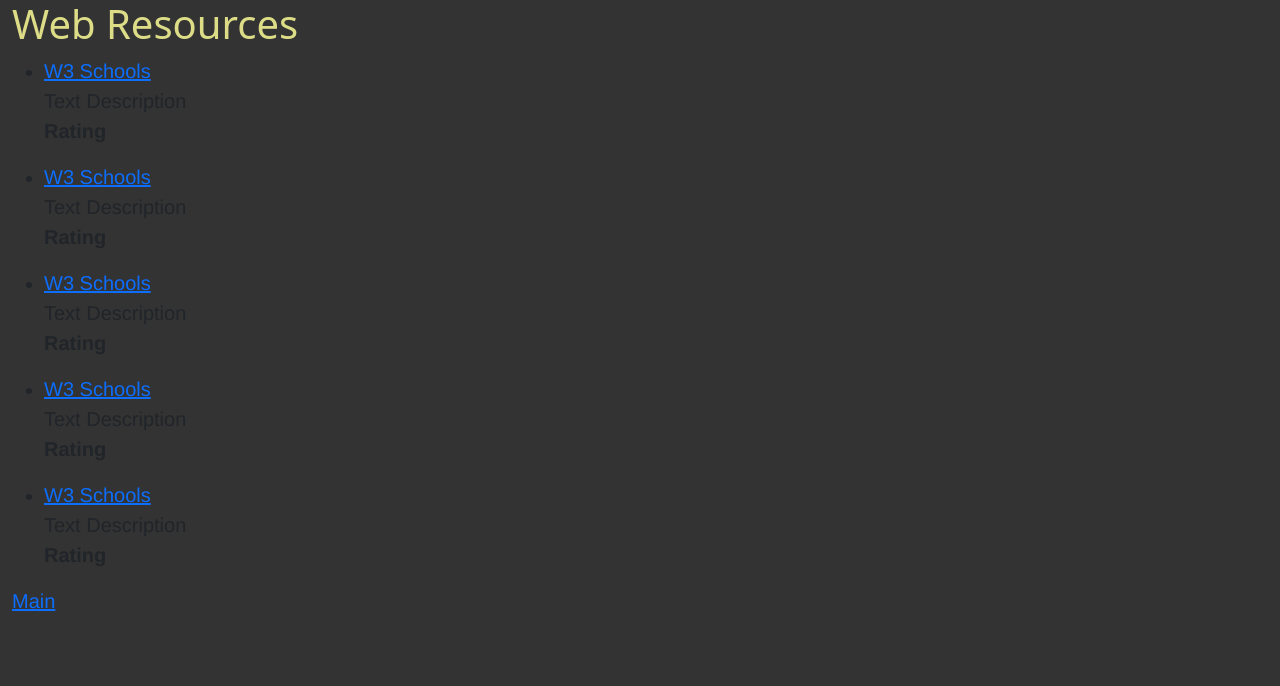
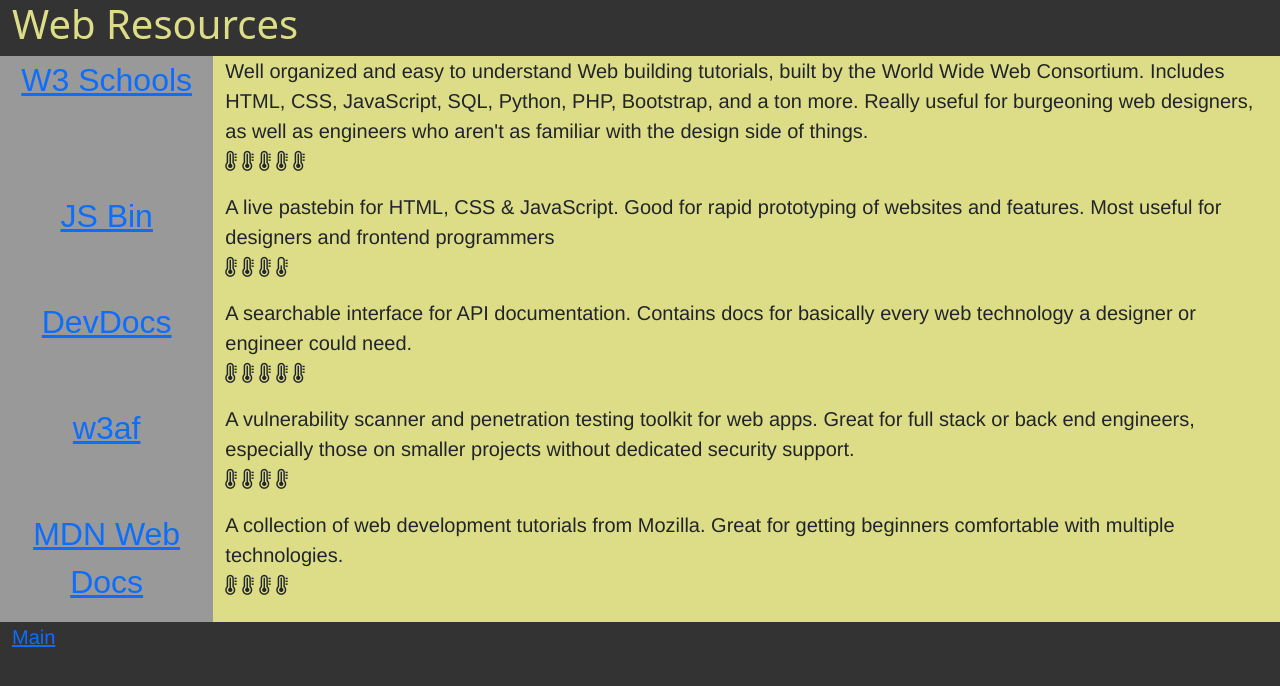
Before and after one commit to jraobc/Webroot, a plain HTML site: page html/webresources.html in a window 1280 px wide. Drawn offline with nearby package versions, Linux system fonts and the light colour scheme.

Commit message:
Adds links and descriptions to web resources page.

```diff
--- a/css/style.css
+++ b/css/style.css
@@ -1,5 +1,6 @@
 @charset "UTF-8";
 @import "https://cdn.jsdelivr.net/npm/bootstrap@5.0.2/dist/css/bootstrap.min.css";
+@import "https://cdnjs.cloudflare.com/ajax/libs/font-awesome/4.7.0/css/font-awesome.min.css";
 
 body {
     background-color: #333333;
@@ -27,3 +28,9 @@ h1 {
     height:250px;
     float:left;
 }
+
+.resourcelink {
+    text-align: center;
+    font-family: hevetica, sans-serif;
+    font-size: xx-large;
+}
--- a/html/webresources.html
+++ b/html/webresources.html
@@ -7,8 +7,8 @@
     <meta name="viewport" content="width=device-width, initial-scale=1">
 
     <!--Optional meta tags-->
-    <meta name="keywords" content="search terms go here">
-    <meta name="description" content="description dislayed in search engine results">
+    <meta name="keywords" content="Full stack web application resources">
+    <meta name="description" content="Useful resources for full stack engineers">
     <meta name="author" content="Joshua Rao">
 
     <!-- CSS -->
@@ -17,23 +17,45 @@
 <body>
     <div class="container-fluid" style="border:none;">
         <h1>Web Resources</h1>
-        <ul>
-            <li><p><a href="http://w3schools.com">W3 Schools</a><br>
-            Text Description<br>
-            <strong>Rating</strong></p></li>
-            <li><p><a href="http://w3schools.com">W3 Schools</a><br>
-                Text Description<br>
-                <strong>Rating</strong></p></li>
-            <li><p><a href="http://w3schools.com">W3 Schools</a><br>
-                Text Description<br>
-                <strong>Rating</strong></p></li>
-            <li><p><a href="http://w3schools.com">W3 Schools</a><br>
-                Text Description<br>
-                <strong>Rating</strong></p></li>
-            <li><p><a href="http://w3schools.com">W3 Schools</a><br>
-                Text Description<br>
-                <strong>Rating</strong></p></li>
-        </ul>
+
+        <div class="row">
+            <div id="left-col" class="col-sm-2" style="border:none;">
+                <p class="resourcelink"><a href="http://w3schools.com">W3 Schools</a></p></div>
+            <div id="right-col" class="col-sm-10" style="border:none;">
+                <p>Well organized and easy to understand Web building tutorials, built by the World Wide Web Consortium. Includes HTML, CSS, JavaScript, SQL, Python, PHP, Bootstrap, and a ton more.
+                    Really useful for burgeoning web designers, as well as engineers who aren't as familiar with the design side of things.<br>
+                    <i class="fa fa-thermometer-full"></i> <i class="fa fa-thermometer-full"></i> <i class="fa fa-thermometer-full"></i> <i class="fa fa-thermometer-full"></i> <i class="fa fa-thermometer-full"></i> </p></div>
+            </div>
+        <div class="row">
+            <div id="left-col" class="col-sm-2" style="border:none;">
+                <p class="resourcelink"><a href="https://jsbin.com">JS Bin</a></p></div>
+            <div id="right-col" class="col-sm-10" style="border:none;">
+                <p>A live pastebin for HTML, CSS & JavaScript. Good for rapid prototyping of websites and features. Most useful for designers and frontend programmers<br>
+                    <i class="fa fa-thermometer-full"></i> <i class="fa fa-thermometer-full"></i> <i class="fa fa-thermometer-full"></i> <i class="fa fa-thermometer-half"></i> </p></div>
+            </div>
+        <div class="row">
+            <div id="left-col" class="col-sm-2" style="border:none;">
+                <p class="resourcelink"><a href="https://devdocs.io/">DevDocs</a></p></div>
+            <div id="right-col" class="col-sm-10" style="border:none;">
+                <p>A searchable interface for API documentation. Contains docs for basically every web technology a designer or engineer could need.<br>
+                <i class="fa fa-thermometer-full"></i> <i class="fa fa-thermometer-full"></i> <i class="fa fa-thermometer-full"></i> <i class="fa fa-thermometer-full"></i> <i class="fa fa-thermometer-full"></i></p></div>
+            </div>
+        <div class="row">
+            <div id="left-col" class="col-sm-2" style="border:none;">
+                <p class="resourcelink"><a href="http://w3af.org/">w3af</a></p></div>
+            <div id="right-col" class="col-sm-10" style="border:none;">
+                <p>A vulnerability scanner and penetration testing toolkit for web apps. Great for full stack or back end engineers, especially those on smaller projects without dedicated security support.<br>
+                <i class="fa fa-thermometer-full"></i> <i class="fa fa-thermometer-full"></i> <i class="fa fa-thermometer-full"></i> <i class="fa fa-thermometer-full"></i> </div>
+            </div>
+        <div class="row">
+            <div id="left-col" class="col-sm-2" style="border:none;">
+                <p class="resourcelink"><a href="https://developer.mozilla.org/en-US/docs/Learn">MDN Web Docs</a></p></div>
+            <div id="right-col" class="col-sm-10" style="border:none;">
+                <p>A collection of web development tutorials from Mozilla. Great for getting beginners comfortable with multiple technologies.<br>
+                    <i class="fa fa-thermometer-full"></i> <i class="fa fa-thermometer-full"></i> <i class="fa fa-thermometer-full"></i> <i class="fa fa-thermometer-full"></i></div>
+            </div>
+
+
         <p><a href="../index.html">Main</a></p>
 
 
```
